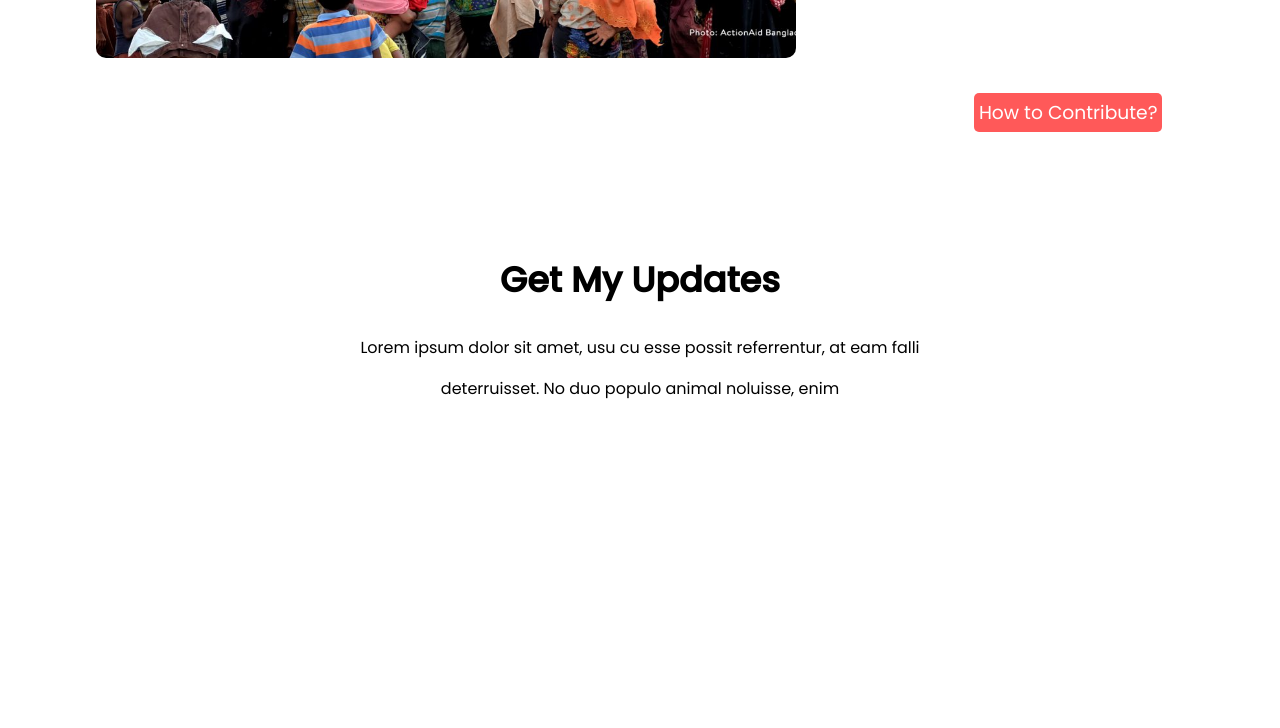
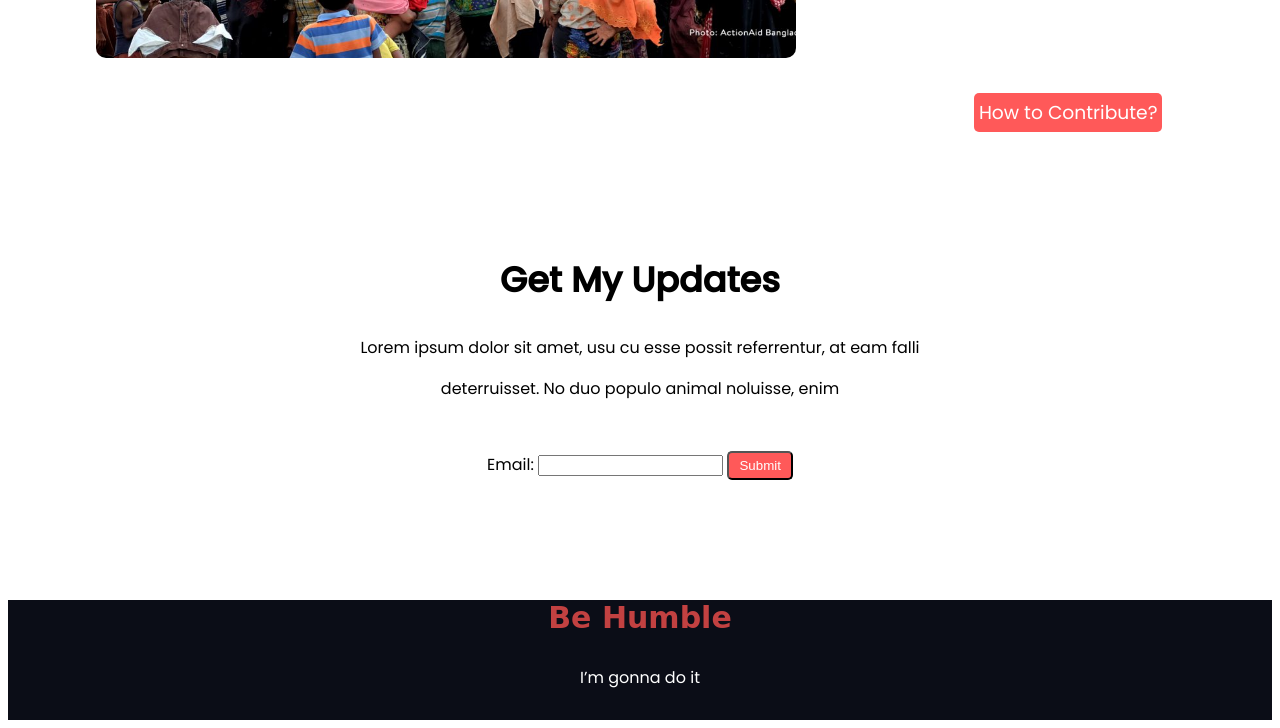
Before and after one commit to rezaulkarim3/donate-today, a plain HTML site: page index.html in a window 1280 px wide. Shown: the part 2924-3652 px from the top of the page. Before the commit the page ends 3341 px from the top, so only its background shows below. Drawn offline with Linux system fonts and the light colour scheme.

Commit message:
added commit

```diff
--- a/index.html
+++ b/index.html
@@ -57,7 +57,8 @@
         <div class="margin">
             <p class="p-text">Enter your amount here</p>
             <p class="line"></p>
-            <p class="link"><a class="link-button" target="_blank" href="https://www.facebook.com/zasimmallick.Z">confirm Now</a></p>
+            <p class="link"><a class="link-button" target="_blank"
+                    href="https://www.facebook.com/zasimmallick.Z">confirm Now</a></p>
         </div>
         <!-- ----secend section end____ -->
     </section>
@@ -133,7 +134,7 @@
         </div>
     </section>
     <section class="five-time-donation">
-        <div class="lives-depend" >
+        <div class="lives-depend">
             <h2>Their lives depend on
                 your donation</h2>
             <p>Lorem ipsum dolor sit amet, usu cu esse possit
@@ -141,7 +142,8 @@
                 animal noluisse, enim
                 Lorem ipsum dolor sit amet, usu cu esse possit
                 referrentur, at eam falli deterruisset.</p>
-                    <h3 class="link"><a class="link-button" target="_blank" href="https://www.facebook.com/zasimmallick.Z">How to Contribute?</a></h3>
+            <h3 class="link"><a class="link-button" target="_blank" href="https://www.facebook.com/zasimmallick.Z">How
+                    to Contribute?</a></h3>
 
         </div>
         <div class="lsive">
@@ -154,7 +156,7 @@
             <img id="img2" src="images/donation2.jpg" alt="">
         </div>
 
-        <div class="lives-depend" >
+        <div class="lives-depend">
             <h2>They need us
                 to suvive</h2>
             <p>Lorem ipsum dolor sit amet, usu cu esse possit
@@ -162,7 +164,8 @@
                 animal noluisse, enim
                 Lorem ipsum dolor sit amet, usu cu esse possit
                 referrentur, at eam falli deterruisset.</p>
-                    <h3 class="link"><a class="link-button" target="_blank" href="https://www.facebook.com/zasimmallick.Z">How to Contribute?</a></h3>
+            <h3 class="link"><a class="link-button" target="_blank" href="https://www.facebook.com/zasimmallick.Z">How
+                    to Contribute?</a></h3>
 
         </div>
 
@@ -175,8 +178,22 @@
             <p>deterruisset. No duo populo animal noluisse, enim</p>
         </div>
     </section>
+
+    <section class="email">
+        <div><form class="from-email">Email:
+           <input type="email" id="email" name="email">
+           <input class="submit-link" type="submit">
+         </form></div>
+    </section>
+
+
     <section>
-    <div>
+        <footer>
+            <h3 class="color-footer">Be Humble</h3>
+            <p id="white">I’m gonna do it</p>
+        </footer>
+    </section>
+
 
 
 </body>
--- a/style.css
+++ b/style.css
@@ -291,3 +291,58 @@ h2 {
        margin-right: 10px;
 
      }
+     /* .from-email{
+      text-align: center;
+      margin-top: 5%;
+      color: #FF5959;
+     }
+     .submit-link{
+      text-decoration: none;
+      background-color: #FF5959;
+      color: white;
+      font-weight: 200;
+      padding: 5px 10px;
+      border-radius: 5px;
+      text-align: center; */
+
+      .from-email{
+        text-align: center;
+        margin-top: 50px;
+
+     }
+     .submit-link{
+         text-decoration: none;
+         background-color: #FF5959;
+         color: white;
+         font-weight: 200;
+         padding: 5px 10px;
+         border-radius: 5px;
+         text-align: center;
+      }
+
+
+
+          footer h3{
+      font-size: 30px;
+      text-align: center;
+      margin-top: 120px;
+      font-family: 'Dancing Script', cursive;
+    }
+    .color-footer{
+      color: rgb(194, 65, 65);
+    }
+    .white{
+      color: rgba(255, 255, 255, 0.493);
+    }
+
+    footer p{
+       text-align: center
+      ;}
+      footer{
+        background-color:  #0B0D17;;
+        height: 120px;
+      }
+
+      #white{
+        color: white;
+      }
```
Lines whose indentation alone changed are shown as unchanged.
